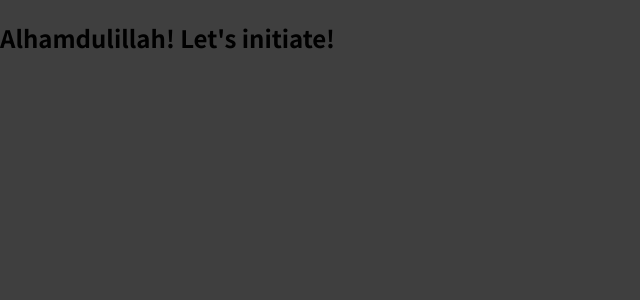
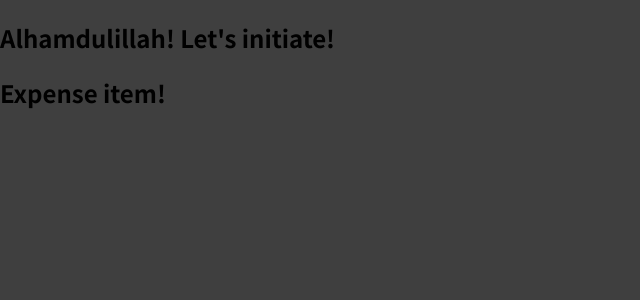
Before and after one commit to MD-Shibli-Mollah/Expense-App-React, a JavaScript app: page / in a window 1280 px wide. Shown: the top 300 px of the page, without its empty margins (0-640 px from the left). Built offline with nearby package versions, Linux system fonts and the light colour scheme.

Commit message:
component added

```diff
--- a/src/App.js
+++ b/src/App.js
@@ -1,7 +1,10 @@
+import ExpenseItem from "./components/ExpenseItem";
+
 function App() {
   return (
     <div>
       <h2>Alhamdulillah! Let's initiate!</h2>
+      <ExpenseItem></ExpenseItem>
     </div>
   );
 }
--- /dev/null
+++ b/src/components/ExpenseItem.js
@@ -0,0 +1,5 @@
+function ExpenseItem() {
+    return <h2>Expense item!</h2>
+}
+
+export default ExpenseItem;
```
Also changed, not shown: 2 other files (tests, documents, lock files or other folders).
